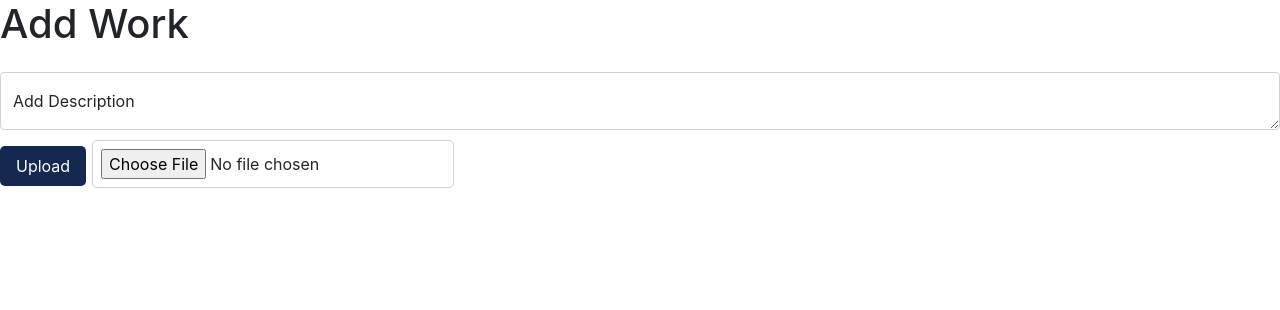
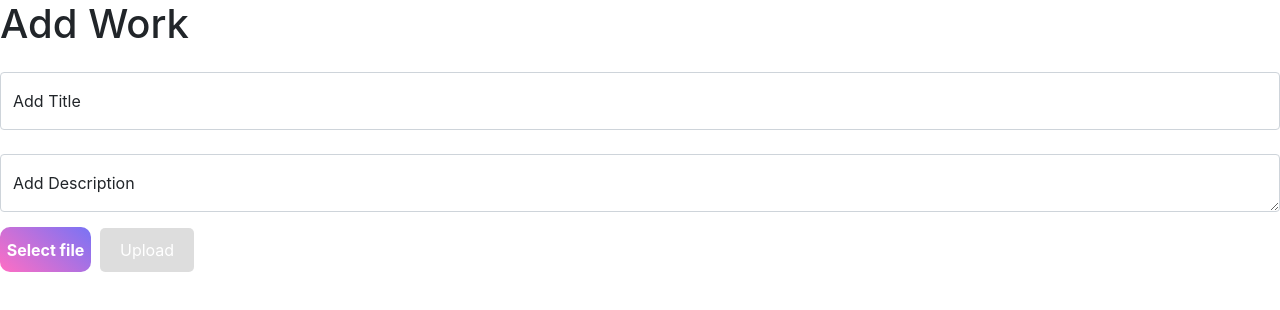
Before and after one commit to subh1416/Mernship, a React (Create React App) app: page /addwork in a window 1280 px wide. Shown: the top 310 px of the page. Built offline with nearby package versions, Linux system fonts and the light colour scheme; no server answers.

Commit message:
addwork gui+backend done

```diff
--- a/src/page/AddWork.js
+++ b/src/page/AddWork.js
@@ -1,12 +1,11 @@
-import React, { useState } from "react";
-import './addwork.css';
-import axios from 'axios'
-
+import React, { useState, useEffect } from "react";
+import "./addwork.css";
+import axios from "axios";
 
 function AddWork() {
-
   const [selectedFile, setSelectedFile] = useState(null);
-  const [description, setDescription] = useState('');
+  const [description, setDescription] = useState("");
+  const [fileName, setFileName] = useState("");
 
   const handleFileChange = (event) => {
     setSelectedFile(event.target.files[0]);
@@ -17,47 +16,41 @@ function AddWork() {
   };
 
   const handleUpload = () => {
-    if (selectedFile && description) {
-        const formData = new FormData();
-      formData.append('file', selectedFile);
-      formData.append('description', description);
+    // Upload logic...
+  };
 
-      axios.post('http://localhost:8000/api/upload', formData,{
-  headers: {
-    'Content-Type': 'multipart/form-data',
-  },
-})
-        .then((response) => {
-          console.log(response.data);
-          // Reset input values
-          setSelectedFile(null);
-          setDescription('');
-          alert('File uploaded successfully');
-        })
-        .catch((error) => {
-          console.error(error);
-            alert('File upload failed')
-        });
-    } else {
-      alert('Please select a file and provide a description.');
-    }
+  useEffect(() => {
+    const fileInput = document.querySelector("#file");
 
+    const handleFileNameChange = (e) => {
+      const [file] = e.target.files;
+      if (file) {
+        const { name: fileName, size } = file;
+        const fileSize = (size / 1000).toFixed(2);
+        const fileNameAndSize = `${fileName} - ${fileSize}KB`;
+        setFileName(fileNameAndSize);
+      }
+    };
 
-  // const divStyle = {
-  //   height: "100px",
-  // };
+    fileInput.addEventListener("change", handleFileNameChange);
 
-  // const colorjuw = {
-  //   backgroundColor: '#9b59b6',
-  // };
-}
+    return () => {
+      fileInput.removeEventListener("change", handleFileNameChange);
+    };
+  }, []);
+
   return (
     <div>
       <h1>Add Work</h1>
 
       <div className="input6757">
-        <div className="form-floating my-4"  >
-          <label for="floatingTextarea">Add Title</label>
+        <div className="form-floating">
+          <input
+            className="form-control my-4"
+            placeholder="Leave a comment here"
+            id="floatingTextarea2"
+          />
+          <label htmlFor="floatingTextarea2">Add Title</label>
         </div>
 
         <div className="form-floating">
@@ -65,14 +58,38 @@ function AddWork() {
             className="form-control"
             placeholder="Leave a comment here"
             value={description}
-        onChange={handleDescriptionChange}
+            onChange={handleDescriptionChange}
             id="floatingTextarea2"
-          ></textarea>
-          <label for="floatingTextarea2">Add Description</label>
+          />
+          <label htmlFor="floatingTextarea2">Add Description</label>
         </div>
-        <button class="btn btn-primary my-3" onClick={handleUpload}>Upload</button>
-        <input type="file" onChange={handleFileChange} />
-      <br />
+
+        <div className="file-input">
+          <div className="kjk87">
+            <label htmlFor="file" className="file-label">
+              Select file
+            </label>
+            <input
+              type="file"
+              id="file"
+              className="file"
+              onChange={handleFileChange}
+            />
+          </div>
+
+          <div className="nkk90">
+            <button
+              className="upload-btn btn btn-primary my-3"
+              onClick={handleUpload}
+              disabled={!selectedFile || !description}
+            >
+              Upload
+            </button>
+          </div>
+        </div>
+        <div className="file-info">
+          <span className="file-name">{fileName}</span>
+        </div>
       </div>
     </div>
   );
--- a/src/page/Profile.js
+++ b/src/page/Profile.js
@@ -1,6 +1,6 @@
 import {useNavigate} from 'react-router-dom';
 import React, {useState , useEffect} from 'react';
-import toast, { Toaster } from "react-hot-toast";
+import  { Toaster } from "react-hot-toast";
 import './profile.css';
 import {getUsername , getUser} from '../helper/helper'
 
--- a/src/page/addwork.css
+++ b/src/page/addwork.css
@@ -64,3 +64,87 @@
 .add-work button:hover {
   background-color: #45a049;
 } */
+
+.file {
+  opacity: 0;
+  width: 0.1px;
+  height: 0.1px;
+  display: flex;
+  align-items: center;
+  margin-bottom: 1rem;
+  flex-direction: column;
+}
+
+.file-input{
+  display: flex;
+  height: 62px;
+  /* justify-content: space-between; */
+
+}
+
+.file-input label {
+  display: block;
+  position: relative;
+  width: 91px;
+  height: 45px;
+  border-radius: 10px;
+  background: linear-gradient(40deg, #ff6ec4, #7873f5);
+  display: flex;
+  align-items: center;
+  justify-content: center;
+  color: #fff;
+  font-weight: bold;
+  cursor: pointer;
+  transition: transform .2s ease-out;
+  margin-top: 15px;
+  margin-right: 9px;
+
+}
+
+.kjk87 input:hover + label,
+.kjk87 input:focus + label {
+  transform: scale(1.02);
+}
+
+.kjk87 input:focus + label {
+  outline: 1px solid #000;
+  outline: -webkit-focus-ring-color auto 2px;
+}
+.file-name {
+  display: inline-block;
+  font-size: 1rem;
+  color: #2c3e50;
+  font-family: 'PT Serif', serif;
+  /* margin-left: 1rem; */
+  padding: 0.2rem 0.5rem;
+  /* border: 1px solid #ccc; */
+  border-radius: 4px;
+  /* background-color: #f9f9f9; */
+  /* margin-top: 0 auto; */
+}
+
+
+
+
+.upload-btn {
+  /* Add custom styles for the upload button */
+  /* Example styles: */
+  /* background-color: #4caf50; */
+  color: white;
+  padding: 10px 20px;
+  border: none;
+  cursor: pointer;
+  /* margin-left: 10px; */
+  /* margin-left: 1rem; */
+}
+
+.upload-btn:disabled {
+  /* Add custom styles for the disabled upload button */
+  /* Example styles: */
+  background-color: #ccc;
+  cursor: not-allowed;
+}
+
+.nkk90{
+  width: max-content;
+}
```
